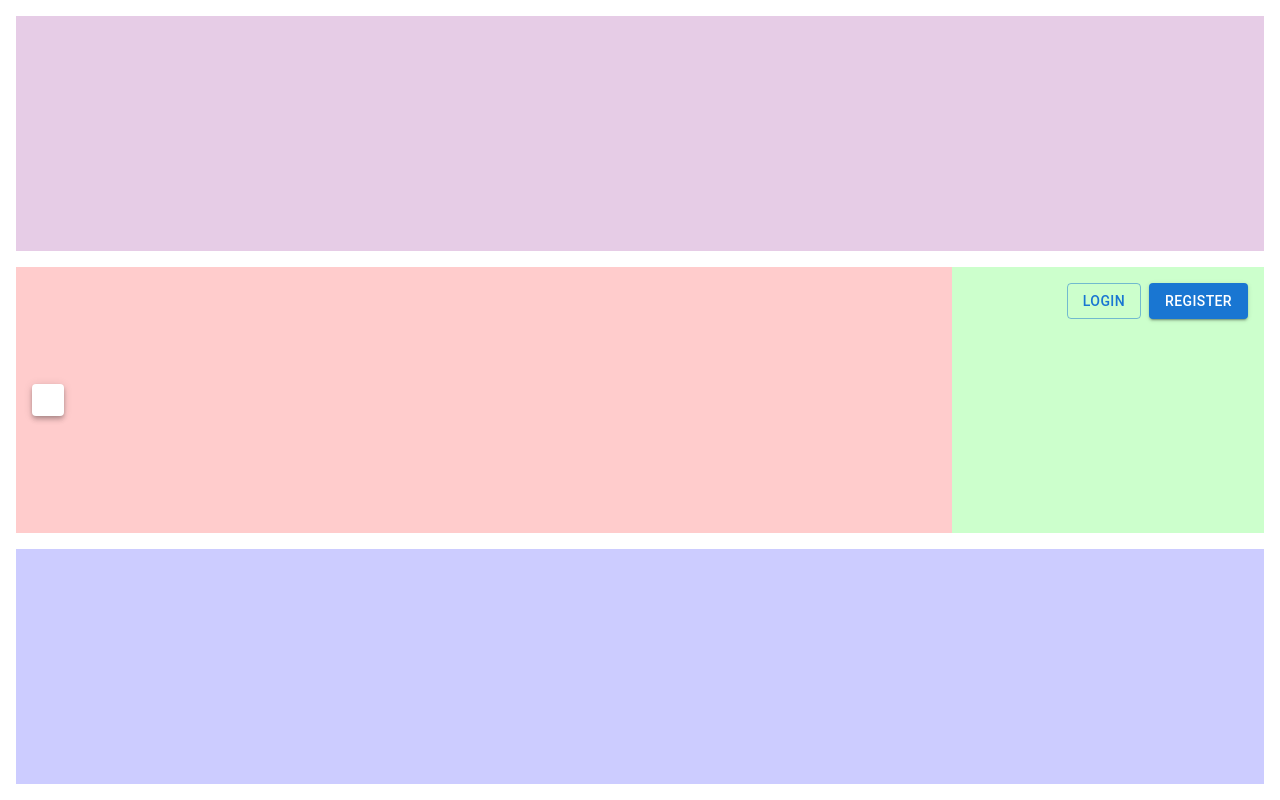
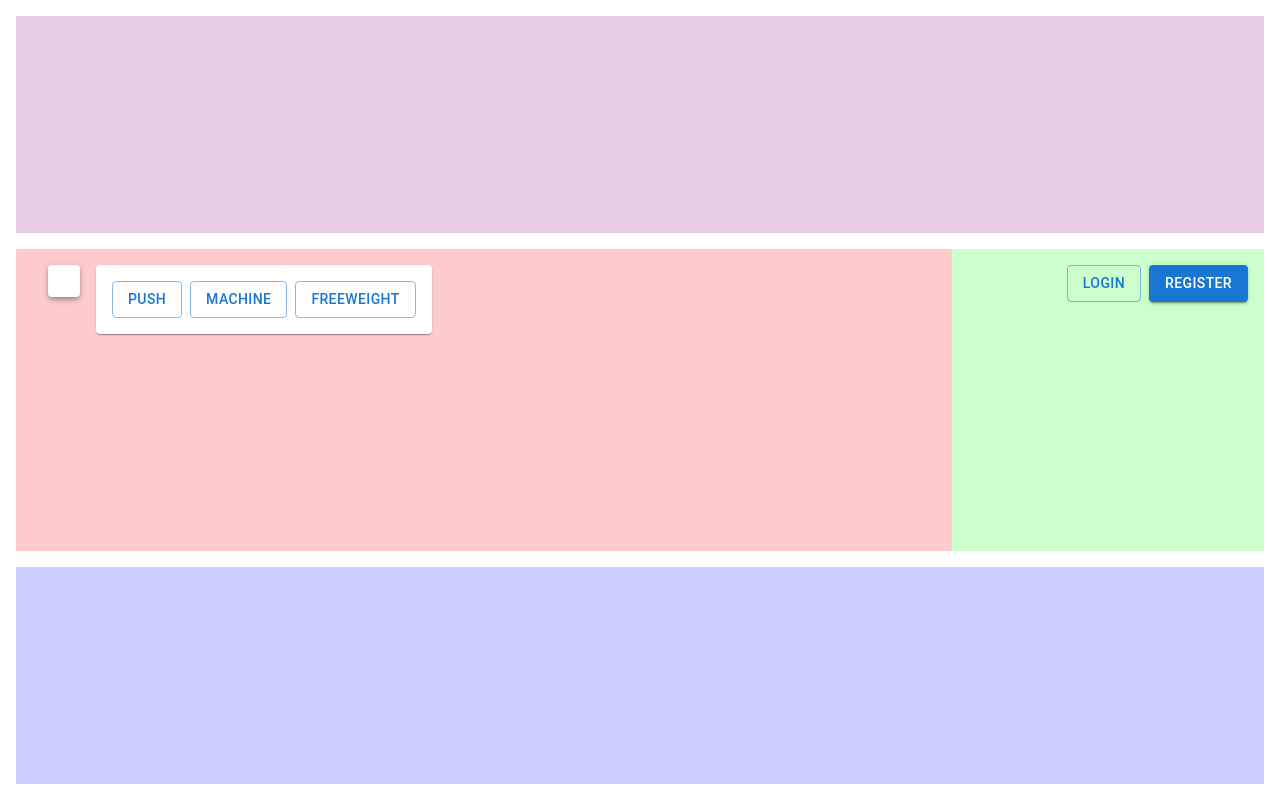
Before and after one commit to stefan-tcaciuc-99/Interactive-Muscle-Visulisation, a React (Create React App) app in the folder frontend/: page / in a window 1280 px wide. Built offline with nearby package versions, Linux system fonts and the light colour scheme; no server answers.

Commit message:
added the exercice type selector to homepage and styled it

```diff
--- a/frontend/src/App.tsx
+++ b/frontend/src/App.tsx
@@ -6,31 +6,79 @@ import Login from "./components/Login";
 import Register from "./components/Register";
 import AuthButtons from "./components/AuthButtons";
 import "./app.css";
-import { Grid } from '@mui/material';
+import { Grid, Paper } from "@mui/material";
+import ExerciseTypeSelector from "./components/ExerciseTypeSelector";
+import useExerciseData from "./hooks/useExerciseData";
+import { exerciseTypes } from "./services/exerciseService";
 
 function HomePage() {
   const modelViewerElementRef = useModelViewerRef();
 
+  const { selectedExerciseType, selectExerciseType } =
+    useExerciseData(exerciseTypes);
 
   return (
     <div className="parent">
-      <Grid container sx={{ height: '100vh', padding: '16px' }}>
-        <Grid item xs={12} className="div4" sx={{ marginBottom: '16px', backgroundColor: 'rgba(128, 0, 128, 0.2)' }}></Grid>
-        <Grid item xs={12} sm={8} md={9} sx={{ marginBottom: '16px', display: 'flex', alignItems: 'center', backgroundColor: 'rgba(255, 0, 0, 0.2)' }}>
-          <ModelViewer modelViewerRef={modelViewerElementRef} />
-        </Grid>
-        <Grid item xs={12} sm={4} md={3} className="div2" sx={{ marginBottom: '16px', backgroundColor: 'rgba(0, 255, 0, 0.2)', position: 'relative' }}>
+      <Grid container sx={{ height: "100vh", padding: "16px" }}>
+        <Grid
+          item
+          xs={12}
+          className="div4"
+          sx={{
+            marginBottom: "16px",
+            backgroundColor: "rgba(128, 0, 128, 0.2)",
+          }}
+        ></Grid>
+        <Grid
+  item
+  xs={12}
+  sm={8}
+  md={9}
+  sx={{
+    marginBottom: "16px",
+    display: "flex",
+    alignItems: "flex-start",
+    backgroundColor: "rgba(255, 0, 0, 0.2)",
+    paddingTop: "16px",
+    paddingLeft: "16px",
+  }}
+>
+  <ModelViewer modelViewerRef={modelViewerElementRef} />
+  <Paper sx={{ padding: "16px", marginLeft: "16px" }}>
+    <ExerciseTypeSelector
+      exerciseTypes={exerciseTypes}
+      selectedType={selectedExerciseType}
+      onSelect={selectExerciseType}
+    />
+  </Paper>
+</Grid>
+        <Grid
+          item
+          xs={12}
+          sm={4}
+          md={3}
+          className="div2"
+          sx={{
+            marginBottom: "16px",
+            backgroundColor: "rgba(0, 255, 0, 0.2)",
+            position: "relative",
+          }}
+        >
           <header className="header">
             <AuthButtons />
           </header>
+
         </Grid>
-        <Grid item xs={12} className="div3" sx={{ backgroundColor: 'rgba(0, 0, 255, 0.2)' }}></Grid>
+        <Grid
+          item
+          xs={12}
+          className="div3"
+          sx={{ backgroundColor: "rgba(0, 0, 255, 0.2)" }}
+        ></Grid>
       </Grid>
     </div>
   );
 }
-
-
 
 function App() {
   return (
--- a/frontend/src/components/ExerciseTypeSelector.tsx
+++ b/frontend/src/components/ExerciseTypeSelector.tsx
@@ -1,26 +1,36 @@
-import React from 'react';
-import {List, ListItem, ListItemText} from '@mui/material';
+import React from "react";
+import { Button, Box } from "@mui/material";
 
 interface ExerciseTypeSelectorProps {
   exerciseTypes: string[];
-    selectedType: string|null;
+  selectedType: string | null;
   onSelect: (type: string) => void;
 }
 
-const ExerciseTypeSelector: React.FC<ExerciseTypeSelectorProps> = ({exerciseTypes, selectedType, onSelect}) => {
+const ExerciseTypeSelector: React.FC<ExerciseTypeSelectorProps> = ({
+  exerciseTypes,
+  selectedType,
+  onSelect,
+}) => {
   return (
-        <List>
+    <Box
+      display="flex"
+      flexDirection="row"
+      justifyContent="center"
+      flexWrap="wrap"
+      gap={1}
+    >
       {exerciseTypes.map((type) => (
-                <ListItem
+        <Button
           key={type}
-                    button
-                    selected={type === selectedType}
           onClick={() => onSelect(type)}
+          variant={selectedType === type ? "contained" : "outlined"}
+          color={selectedType === type ? "primary" : undefined}
         >
-                    <ListItemText primary={type} />
-                </ListItem>
+          {type}
+        </Button>
       ))}
-        </List>
+    </Box>
   );
 };
 
```
Lines whose indentation alone changed are shown as unchanged.
